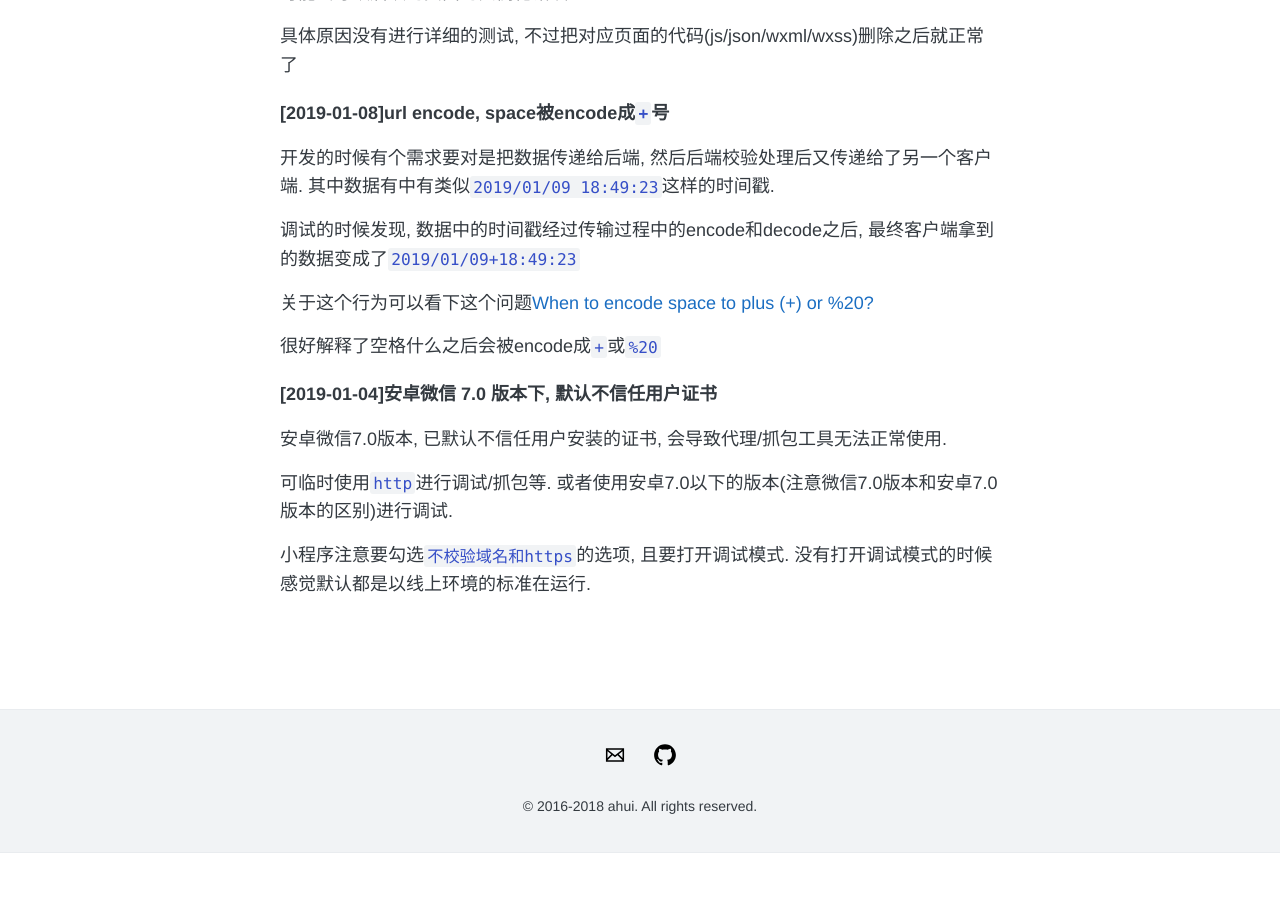
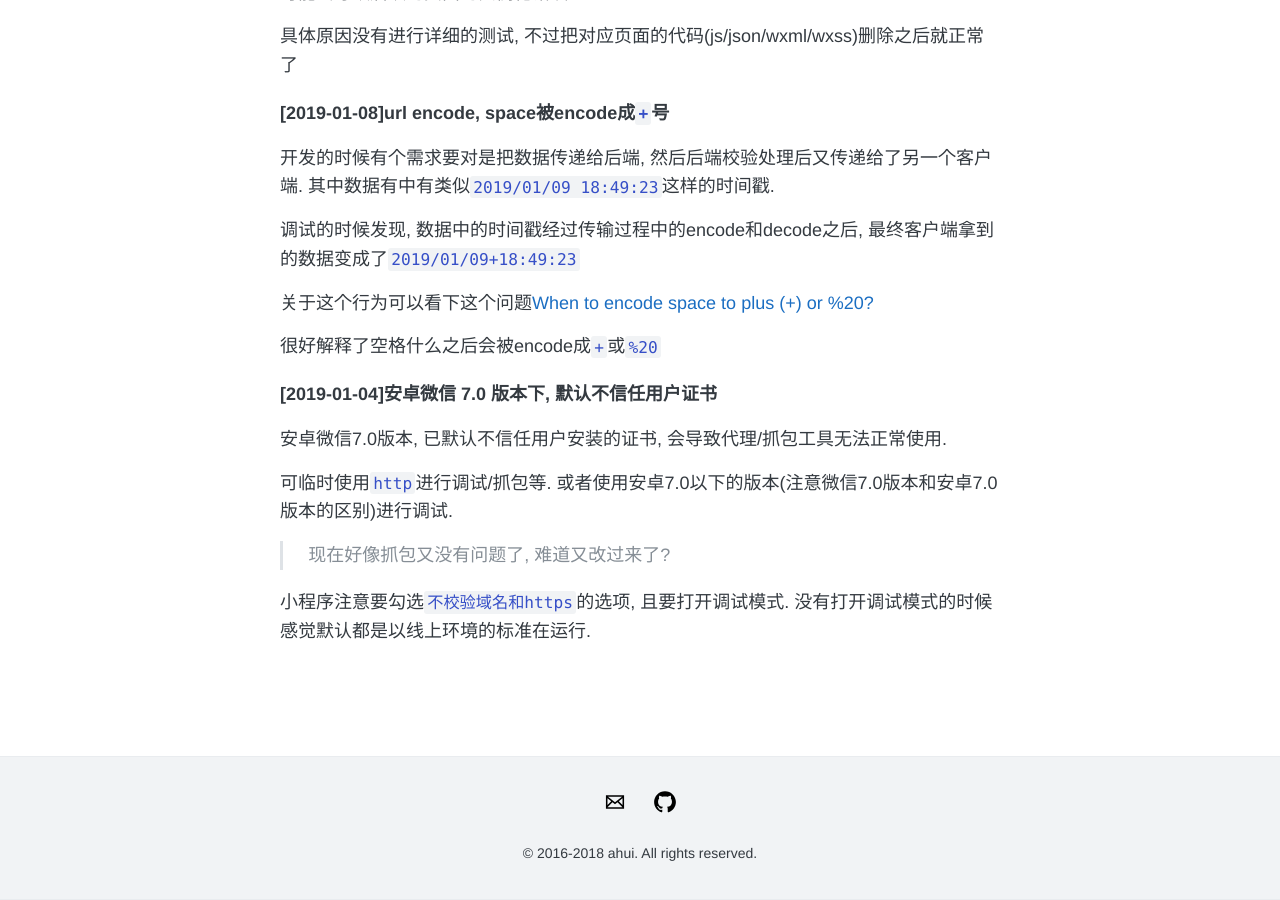
Before and after one commit to funkyLover/blog, a Jekyll site: the page built from notes/_posts/2019-01-04-notes.md, in a window 1280 px wide and 900 px high, scrolled down 2422 px. Built offline with Jekyll 4.4.1, drawn with Linux system fonts in a browser that asks for light colours; comment, search, counter and statistics services are not loaded; before the commit the page ends 3275 px from its top, so only the background shows below that.

Commit message:
update note;

```diff
--- a/notes/_posts/2019-01-04-notes.md
+++ b/notes/_posts/2019-01-04-notes.md
@@ -118,4 +118,6 @@ pages/xxxx/yyyy has not been declared in app.json
 
 可临时使用`http`进行调试/抓包等. 或者使用安卓7.0以下的版本(注意微信7.0版本和安卓7.0版本的区别)进行调试.
 
+> 现在好像抓包又没有问题了, 难道又改过来了?
+
 小程序注意要勾选`不校验域名和https`的选项, 且要打开调试模式. 没有打开调试模式的时候感觉默认都是以线上环境的标准在运行.
```
